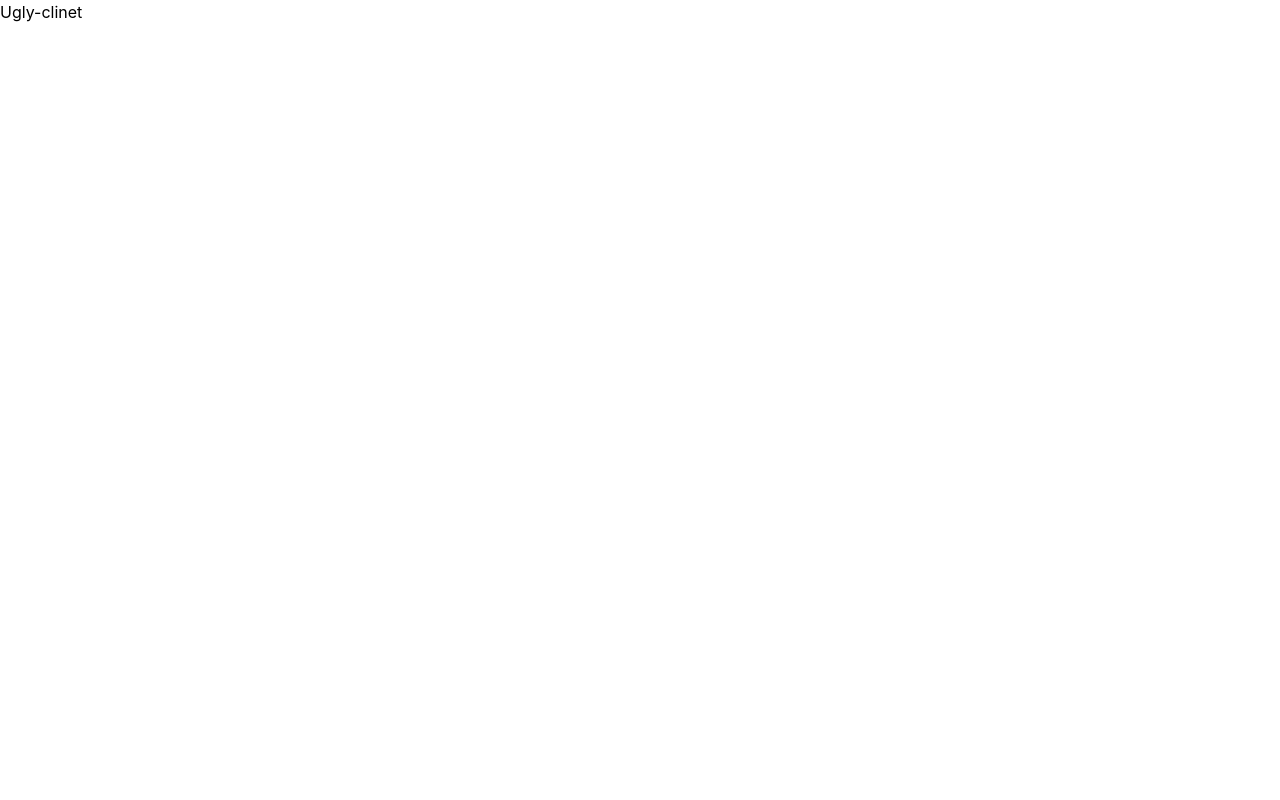
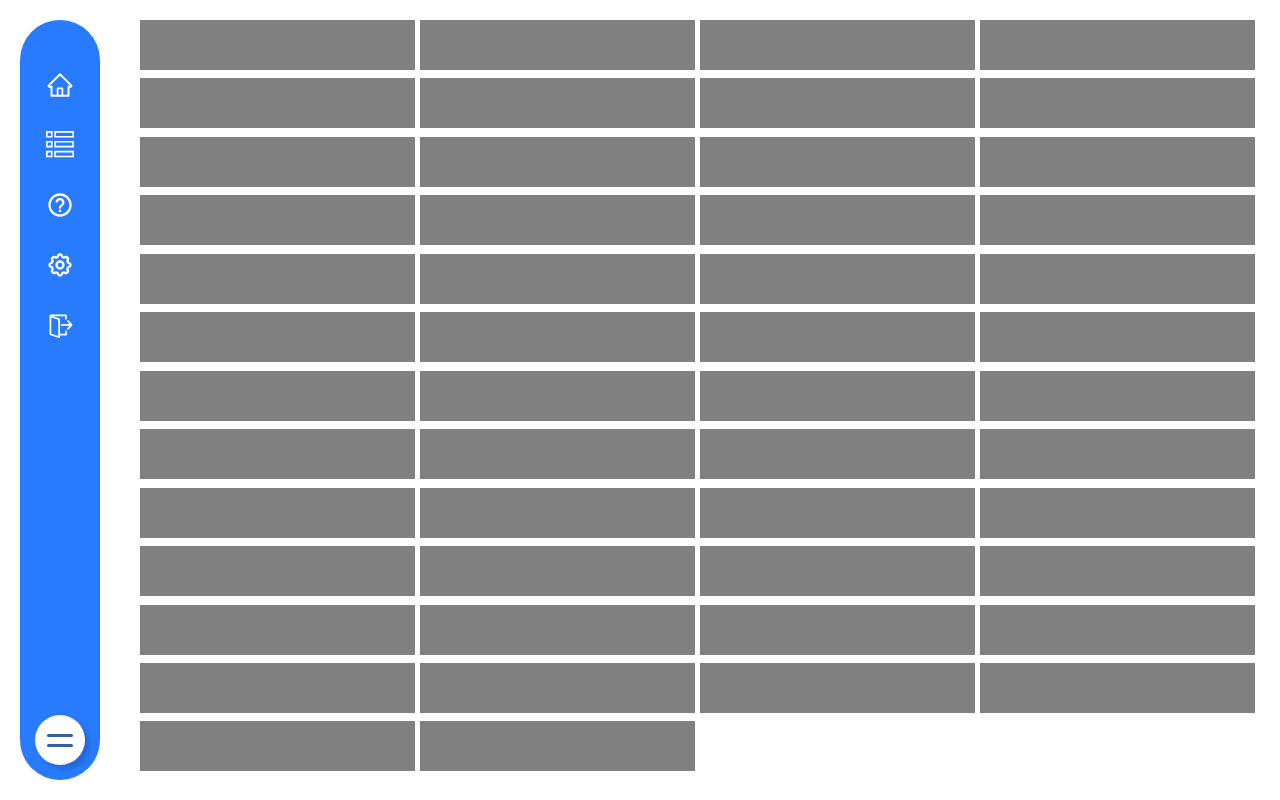
Before and after one commit to Artur-Yamai/HookahDB-frontend, a React (Create React App) app: page / in a window 1280 px wide. Built offline with nearby package versions, Linux system fonts and the light colour scheme.

Commit message:
added navbar + fake elems in listpage

```diff
--- a/src/App.css
+++ /dev/null
@@ -1,3 +0,0 @@
-.App {
-  text-align: center;
-}
--- /dev/null
+++ b/src/App.scss
@@ -0,0 +1,6 @@
+.app {
+  display: flex;
+  justify-content: space-between;
+  // padding: 20px;
+  min-height: 100vh;
+}
--- a/src/App.tsx
+++ b/src/App.tsx
@@ -1,5 +1,16 @@
+import { BrowserRouter } from "react-router-dom";
+import { NavBar, PagesWrapper } from "./components";
+import "./App.scss";
+
 function App() {
-  return <h1>Ugly-clinet</h1>;
+  return (
+    <BrowserRouter>
+      <div className="app">
+        <NavBar />
+        <PagesWrapper />
+      </div>
+    </BrowserRouter>
+  );
 }
 
 export default App;
--- /dev/null
+++ b/src/components/MainLayout/MainLayout.tsx
@@ -0,0 +1,5 @@
+import { Outlet } from "react-router-dom";
+
+export function MainLayout(): JSX.Element {
+  return <Outlet />;
+}
--- /dev/null
+++ b/src/components/NavBar/NavBar.scss
@@ -0,0 +1,144 @@
+.navbar {
+  position: relative;
+  height: calc(100vh - 40px);
+  margin: 20px;
+  background-color: #287bff;
+  width: 80px;
+  min-width: 80px;
+  max-width: 300px;
+  border-left: 10px solid #287bff;
+  border-radius: 50px;
+  overflow: hidden;
+  box-shadow: 15px;
+  transition: 0.5s;
+
+  &__toggle-button {
+    display: flex;
+    justify-content: center;
+    align-items: center;
+    position: absolute;
+    bottom: 15px;
+    right: 15px;
+    width: 50px;
+    height: 50px;
+    background-color: #fff;
+    border-radius: 50%;
+    box-shadow: 5px 5px 5px rgba(0, 0, 0, 0.15);
+    cursor: pointer;
+  }
+
+  &__toggle-button::before {
+    content: "";
+    position: absolute;
+    width: 26px;
+    height: 3px;
+    border-radius: 3px;
+    background-color: #365fa1;
+    transform: translateY(-5px);
+    transition: 0.5s;
+  }
+
+  &__toggle-button::after {
+    content: "";
+    position: absolute;
+    width: 26px;
+    height: 3px;
+    border-radius: 3px;
+    background-color: #365fa1;
+    transform: translateY(5px);
+    transition: 0.5s;
+  }
+
+  &.active {
+    width: 300px;
+    min-width: 300px;
+    transition: 0.5s;
+    border-radius: 20px;
+  }
+
+  &.active .navbar__toggle-button::before {
+    transform: rotate(-45deg) translateY(0px);
+  }
+
+  &.active .navbar__toggle-button::after {
+    transform: rotate(45deg) translateY(0px);
+  }
+
+  ul {
+    padding-top: 35px;
+    position: absolute;
+    top: 0;
+    left: 0;
+    width: 100%;
+
+    li {
+      position: relative;
+      width: 100%;
+      border-top-left-radius: 30px;
+      border-bottom-left-radius: 30px;
+    }
+
+    li:hover {
+      background-color: #fff;
+    }
+
+    li:hover::before {
+      content: "";
+      position: absolute;
+      top: -20px;
+      right: 0px;
+      width: 20px;
+      height: 20px;
+      background: transparent;
+      border-bottom-right-radius: 20px;
+      box-shadow: 7.5px 7.5px 0 7.5px #fff;
+    }
+
+    li:hover::after {
+      content: "";
+      position: absolute;
+      bottom: -20px;
+      right: 0px;
+      width: 20px;
+      height: 20px;
+      background: transparent;
+      border-top-right-radius: 20px;
+      box-shadow: 7.5px -7.5px 0 7.5px #fff;
+    }
+
+    li a {
+      position: relative;
+      width: 100px;
+      display: flex;
+      align-items: center;
+      color: #fff;
+    }
+
+    li:hover a {
+      color: #365fa1;
+    }
+
+    li a .navbar__icon {
+      position: relative;
+      display: flex;
+      align-items: center;
+      justify-content: center;
+      min-width: 60px;
+      height: 60px;
+      line-height: 70px;
+    }
+
+    li a .navbar__icon svg {
+      font-size: 1.75em;
+    }
+
+    li a .navbar__title {
+      position: relative;
+      display: block;
+      padding: 0 10px;
+      height: 60px;
+      line-height: 60px;
+      white-space: nowrap;
+    }
+  }
+}
--- /dev/null
+++ b/src/components/NavBar/index.tsx
@@ -0,0 +1,63 @@
+import { useState } from "react";
+import { NavLink } from "react-router-dom";
+import { AiOutlineHome } from "react-icons/ai";
+import { TfiViewListAlt } from "react-icons/tfi";
+import { BiHelpCircle } from "react-icons/bi";
+import { TbSettings } from "react-icons/tb";
+import { VscSignOut } from "react-icons/vsc";
+import "./NavBar.scss";
+
+export function NavBar(): JSX.Element {
+  const [activeClass, setActiveClass]: [string, Function] = useState("");
+  const toggle = function (): void {
+    setActiveClass(activeClass ? "" : "active");
+  };
+
+  return (
+    <nav className={`navbar ${activeClass}`}>
+      <ul>
+        <li>
+          <NavLink to=".">
+            <span className="navbar__icon">
+              <AiOutlineHome />
+            </span>
+            <span className="navbar__title">Главная</span>
+          </NavLink>
+        </li>
+        <li>
+          <NavLink to="about">
+            <span className="navbar__icon">
+              <TfiViewListAlt />
+            </span>
+            <span className="navbar__title">Список</span>
+          </NavLink>
+        </li>
+        <li>
+          <NavLink to="contacts">
+            <span className="navbar__icon">
+              <BiHelpCircle />
+            </span>
+            <span className="navbar__title">Помощь</span>
+          </NavLink>
+        </li>
+        <li>
+          <NavLink to="contacts">
+            <span className="navbar__icon">
+              <TbSettings />
+            </span>
+            <span className="navbar__title">Настройки</span>
+          </NavLink>
+        </li>
+        <li>
+          <NavLink to="contacts">
+            <span className="navbar__icon">
+              <VscSignOut />
+            </span>
+            <span className="navbar__title">Выйти</span>
+          </NavLink>
+        </li>
+      </ul>
+      <div className="navbar__toggle-button" onClick={toggle}></div>
+    </nav>
+  );
+}
--- /dev/null
+++ b/src/components/PagesWrapper/PagesWrapper.scss
@@ -0,0 +1,13 @@
+.routes-wrapper {
+  display: flex;
+  flex-wrap: wrap;
+  padding: 20px;
+  flex-grow: 1;
+}
+
+.some {
+  width: calc(100% / 4 - 5px);
+  height: 50px;
+  background-color: grey;
+  margin-right: 5px;
+}
--- /dev/null
+++ b/src/components/PagesWrapper/index.tsx
@@ -0,0 +1,27 @@
+// import { Routes, Route } from "react-router-dom";
+// import { MainLayout } from "../../components";
+import "./PagesWrapper.scss";
+
+export function PagesWrapper() {
+  const some: number[] = [];
+
+  for (let index = 0; index < 50; index++) {
+    some.push(index);
+  }
+
+  return (
+    <div className="routes-wrapper">
+      {/* <h1>RoutesWrapper</h1> */}
+      {some.map(() => {
+        return <div className="some" />;
+      })}
+      {/* <Routes>
+        <Route path="/" element={<MainLayout />}>
+          <Route index={true} element={<div>Home page</div>} />
+          <Route path="about" element={<div>About page</div>} />
+          <Route path="contacts" element={<div>Contacts page</div>} />
+        </Route>
+      </Routes> */}
+    </div>
+  );
+}
--- /dev/null
+++ b/src/components/index.tsx
@@ -0,0 +1,3 @@
+export { NavBar } from "./NavBar/";
+export { MainLayout } from "./MainLayout/MainLayout";
+export { PagesWrapper } from "./PagesWrapper/";
--- a/src/index.css
+++ /dev/null
@@ -1,17 +0,0 @@
-@tailwind base;
-@tailwind components;
-@tailwind utilities;
-
-body {
-  margin: 0;
-  font-family: -apple-system, BlinkMacSystemFont, 'Segoe UI', 'Roboto', 'Oxygen',
-    'Ubuntu', 'Cantarell', 'Fira Sans', 'Droid Sans', 'Helvetica Neue',
-    sans-serif;
-  -webkit-font-smoothing: antialiased;
-  -moz-osx-font-smoothing: grayscale;
-}
-
-code {
-  font-family: source-code-pro, Menlo, Monaco, Consolas, 'Courier New',
-    monospace;
-}
--- /dev/null
+++ b/src/index.scss
@@ -0,0 +1,15 @@
+* {
+  margin: 0;
+  padding: 0;
+  font-family: "Ubuntu", sans-serif;
+  box-sizing: border-box;
+}
+
+li {
+  list-style-type: none;
+}
+
+body {
+  min-height: 100vh;
+  background-color: #fff;
+}
--- a/src/index.tsx
+++ b/src/index.tsx
@@ -1,5 +1,5 @@
 import ReactDOM from "react-dom/client";
-import "./index.css";
+import "./index.scss";
 import App from "./App";
 
 const root = ReactDOM.createRoot(
```
